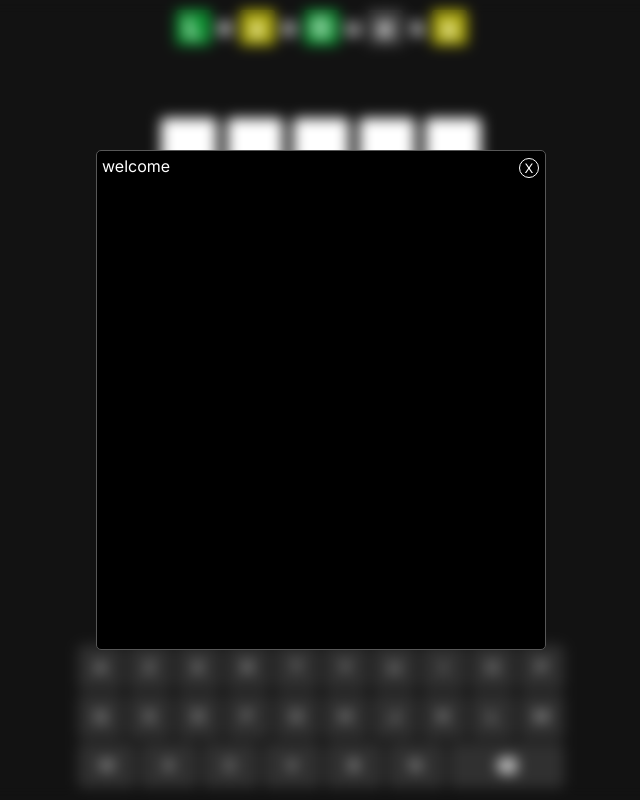
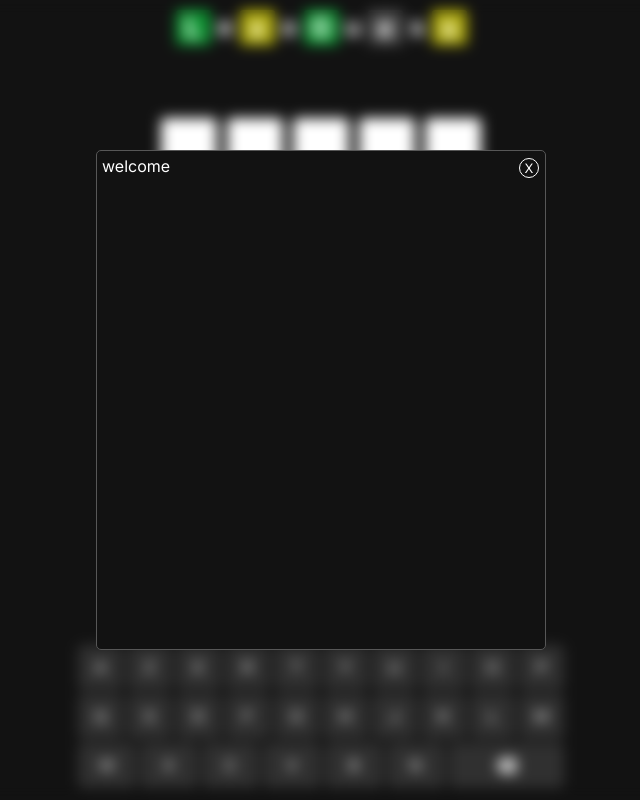
Before and after one commit to ShaheenJawadi/LexoGuess, a Next.js app: page / in a window 1280 px wide. Shown: the whole page, without its empty margins (319-959 px from the left). Built offline with nearby package versions, Linux system fonts and the light colour scheme; no server answers.

Commit message:
Update popup background color

```diff
--- a/src/app/style.css
+++ b/src/app/style.css
@@ -172,7 +172,7 @@ padding: 10px;
 .popupContainer .popupBox {
     width: 450px;
     min-height: 500px;
-    background: #000;
+    background: var(--background-color);
     border-radius: 5px;
     border: 1px solid #575757;
     padding: 5px;
```
